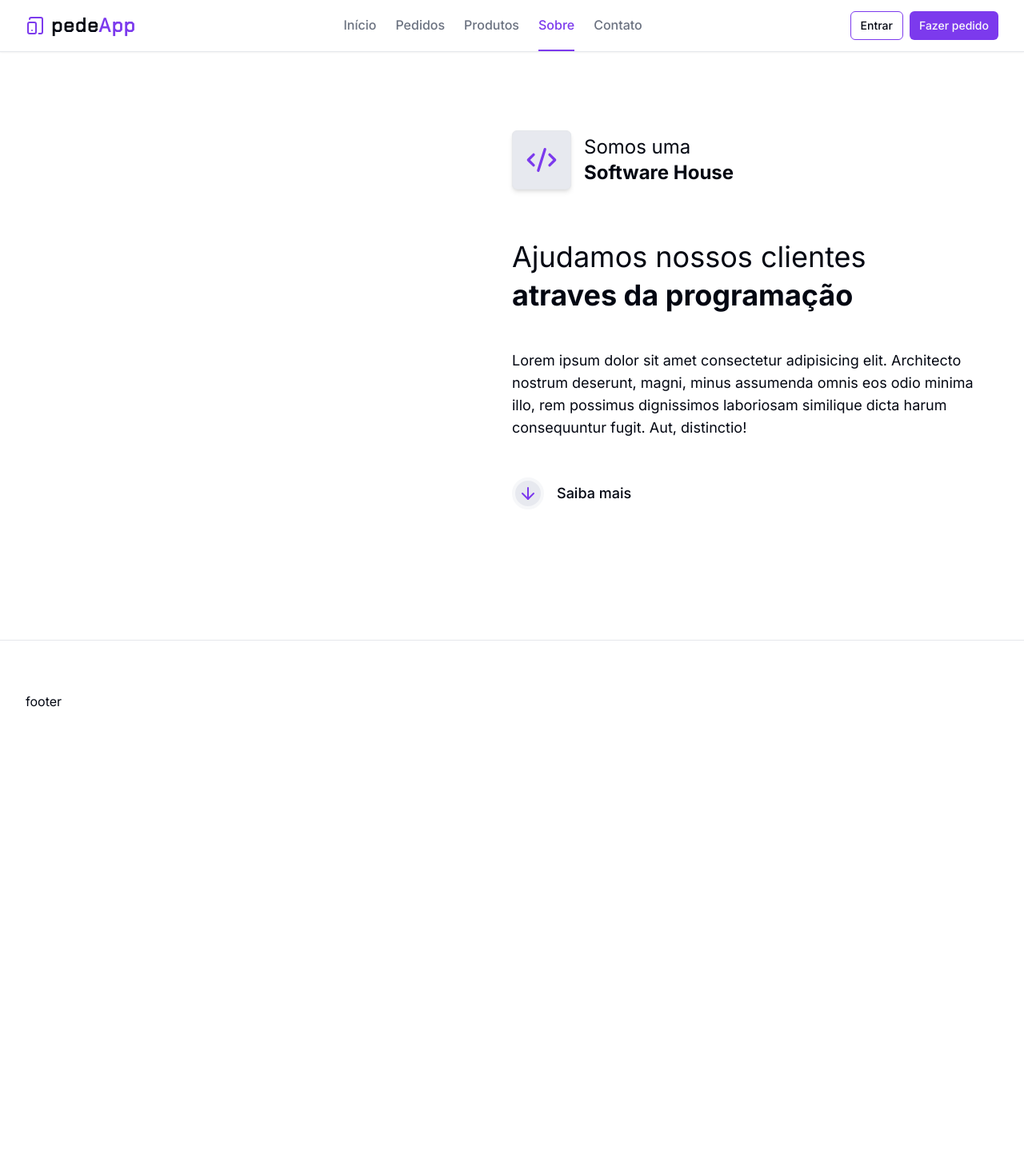
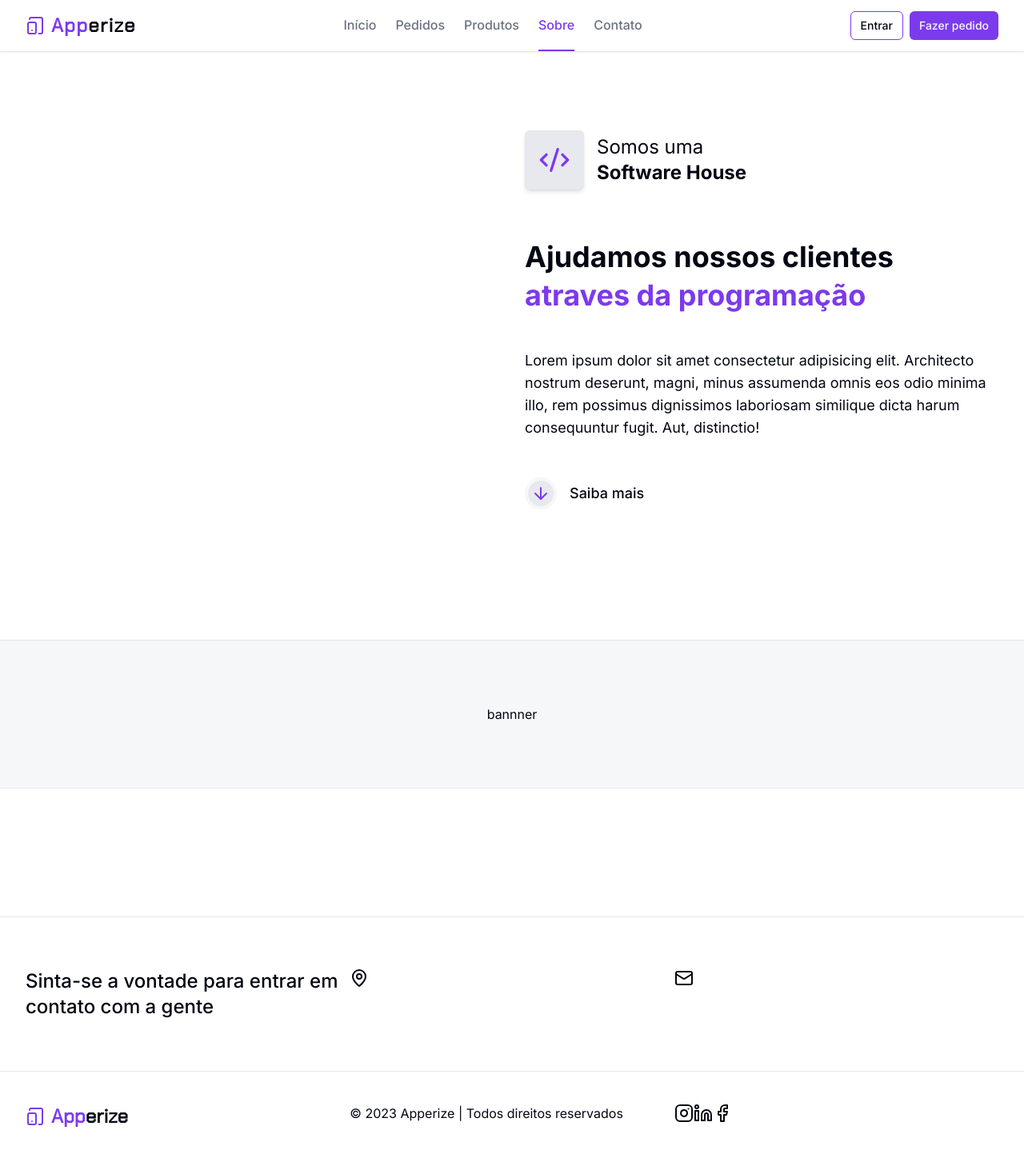
Before and after one commit to charmingruby/apperize, a Next.js app: page /sobre in a window 1280 px wide. Shown: the top 1448 px of the page at 80% size. Before the commit the page ends 953 px from the top, so only its background shows below. Built offline with nearby package versions, Linux system fonts and the light colour scheme.

Commit message:
rebranding again to deploy and to use domain

```diff
--- a/package.json
+++ b/package.json
@@ -1,5 +1,5 @@
 {
-  "name": "pede-app",
+  "name": "apperize",
   "version": "0.1.0",
   "private": true,
   "scripts": {
--- a/src/app/(root)/components/footer/index.tsx
+++ b/src/app/(root)/components/footer/index.tsx
@@ -1,7 +1,57 @@
+import {
+  Facebook,
+  Instagram,
+  Linkedin,
+  Mail,
+  MapPin,
+  TabletSmartphone,
+} from 'lucide-react'
+
 export function Footer() {
   return (
     <footer className="border-t border-border">
-      <div className="container py-16">footer</div>
+      {/* Top */}
+      <div className="container w-full flex-col ">
+        <div className="grid grid-cols-3 w-full py-16 ">
+          <div>
+            <span className="font-medium text-2xl">
+              Sinta-se a vontade para entrar em contato com a gente
+            </span>
+          </div>
+
+          {/* Location */}
+          <div>
+            <MapPin />
+          </div>
+
+          {/* Contact */}
+          <div>
+            <Mail />
+          </div>
+        </div>
+      </div>
+
+      {/* Bottom */}
+      <div className="py-10 border-t border-border">
+        <div className="grid grid-cols-3 container">
+          {/* Logo */}
+          <div className="flex items-center gap-2">
+            <TabletSmartphone className="text-primary" />
+            <div className="font-alt font-semibold text-2xl">
+              <span className="text-primary">App</span>
+              <span>erize</span>
+            </div>
+          </div>
+          {/* Copyright */}
+          <div>© 2023 Apperize | Todos direitos reservados</div>
+          {/* Social medias */}
+          <div className="flex ">
+            <Instagram />
+            <Linkedin />
+            <Facebook />
+          </div>
+        </div>
+      </div>
     </footer>
   )
 }
--- a/src/app/(root)/components/header/logo.tsx
+++ b/src/app/(root)/components/header/logo.tsx
@@ -7,8 +7,8 @@ export function Logo() {
       <TabletSmartphone className="text-primary h-6 w-6" />
 
       <strong className="text-2xl font-semibold font-alt tracking-wider">
-        pede
         <span className="text-primary">App</span>
+        erize
       </strong>
     </Link>
   )
--- a/src/app/(root)/page.tsx
+++ b/src/app/(root)/page.tsx
@@ -124,11 +124,11 @@ export default function Home() {
         <div className="grid grid-cols-1 lg:grid-cols-2 gap-16">
           {/* Presentation */}
           <div className="flex flex-col justify-center">
-            <Title title="Por que confiar na Wisp?" />
+            <Title title="Por que confiar na Apperize?" />
             <strong className="text-5xl font-semibold leading-tight mb-8 block">
               Diferenciais que você encontra na{' '}
               <span className="text-primary bg-background-highlight-dark  ">
-                Wisp
+                Apperize
               </span>
             </strong>
 
@@ -272,7 +272,7 @@ export default function Home() {
             <strong className="text-5xl font-semibold leading-tight block">
               Preparado para melhorar seu negocio com a{' '}
               <span className="bg-background-highlight-dark text-primary">
-                Wisp
+                Apperize
               </span>
               ?
             </strong>
--- a/src/app/(root)/sobre/page.tsx
+++ b/src/app/(root)/sobre/page.tsx
@@ -5,7 +5,8 @@ import Link from 'next/link'
 export default function About() {
   return (
     <>
-      <section className="container py-36 min-h-screen grid grid-cols-2">
+      {/* Hero */}
+      <section className="container py-36 min-h-screen grid grid-cols-2 gap-8">
         {/* Image */}
         <div></div>
 
@@ -25,9 +26,12 @@ export default function About() {
 
           {/* Title */}
           <div className="flex flex-col gap-1 mt-16">
-            <h1 className="m-0 text-4xl flex flex-col gap-2">
+            <h1 className="m-0 text-4xl flex flex-col gap-2 font-semibold">
               Ajudamos nossos clientes
-              <strong className="block"> atraves da programação</strong>
+              <strong className="block text-primary">
+                {' '}
+                atraves da programação
+              </strong>
             </h1>
           </div>
 
@@ -51,6 +55,20 @@ export default function About() {
           </Link>
         </div>
       </section>
+
+      {/* Banner */}
+      <section className="border-y border-border bg-background-highlight-main ">
+        <div className="py-20 container flex justify-center">bannner</div>
+      </section>
+
+      {/* How we can help */}
+      <section className="py-20 container"></section>
+
+      {/* Deposition of founder */}
+
+      {/* Depositions (future) */}
+
+      {/* CTA */}
     </>
   )
 }
--- a/src/app/layout.tsx
+++ b/src/app/layout.tsx
@@ -15,7 +15,7 @@ const alt = ChakraPetch({
 })
 
 export const metadata: Metadata = {
-  title: 'pedeApp',
+  title: 'Apperize',
   description: 'Generated by create next app',
 }
 
```
Also changed, not shown: src/assets/about-page-hero.jpg (added).
